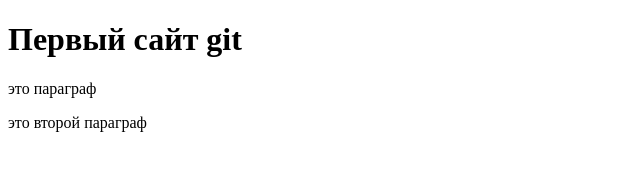
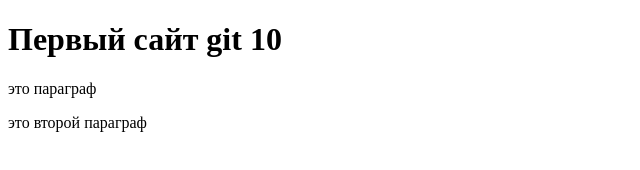
Before and after one commit to IlyaToktaulov/test-git-workshop, a plain HTML site: page index.html in a window 1280 px wide. Shown: the full height of the page, 0-640 px from the left. Drawn offline with Linux system fonts and the light colour scheme.

Commit message:
h1 update

```diff
--- a/index.html
+++ b/index.html
@@ -6,7 +6,7 @@
     <title>GitTest</title>
 </head>
 <body>
-    <h1>Первый сайт git</h1>
+    <h1>Первый сайт git 10</h1>
     <p>это параграф</p>
     <p>это второй параграф</p>
 </body>
```
